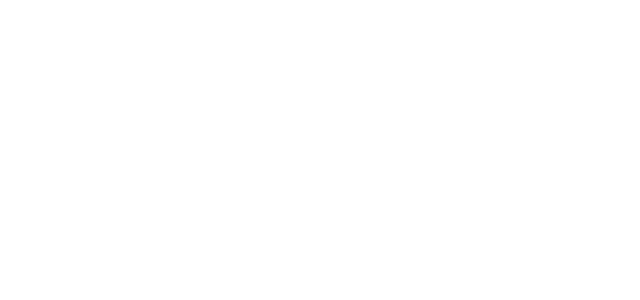
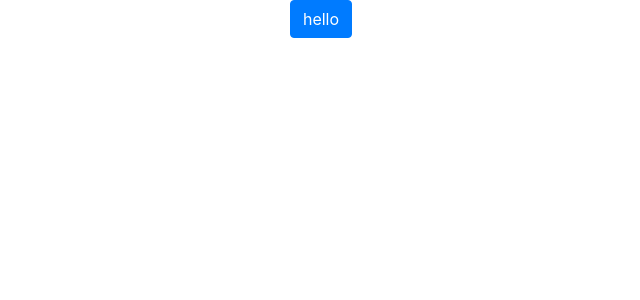
Before and after one commit to baboiletta/Database, a React (Create React App) app: page / in a window 1280 px wide. Shown: the top 300 px of the page, without its empty margins (319-959 px from the left). Built offline with nearby package versions, Linux system fonts and the light colour scheme.

Commit message:
them bootstrap

```diff
--- a/package.json
+++ b/package.json
@@ -3,6 +3,7 @@
   "version": "0.1.0",
   "private": true,
   "dependencies": {
+    "bootstrap": "^4.3.1",
     "react": "^16.9.0",
     "react-dom": "^16.9.0",
     "react-scripts": "3.1.1"
--- a/src/App.js
+++ b/src/App.js
@@ -5,7 +5,7 @@
 function Aaa() {
   return (
     <div className="App">
-
+      <div className="btn btn-primary">hello</div>
     </div>
   );
 }
--- a/src/index.js
+++ b/src/index.js
@@ -3,7 +3,7 @@
 import './index.css';
 import Aaa from './App';
 import * as serviceWorker from './serviceWorker';
-
+import 'bootstrap/dist/css/bootstrap.css';
 ReactDOM.render(<Aaa />, document.getElementById('root'));
 
 // If you want your app to work offline and load faster, you can change
```
